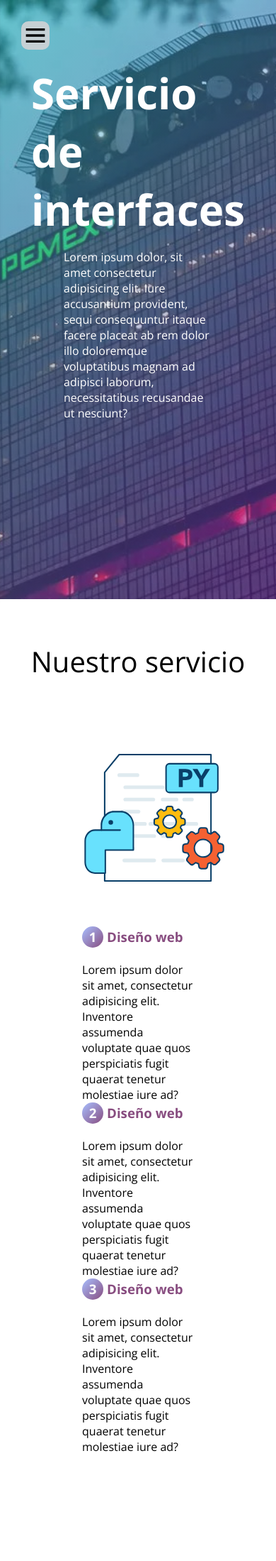
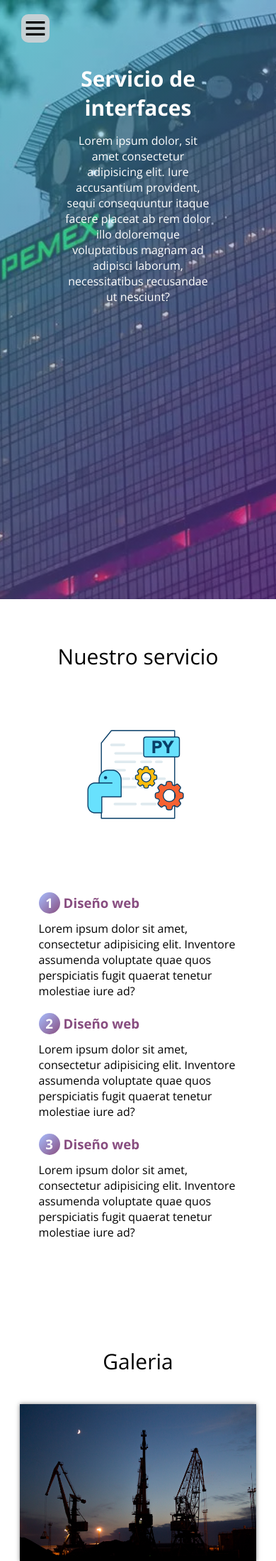
Before and after one commit to CRGdev11/Frontend_web, a PHP site: page / in a window 390 px wide. Shown: the top 2199 px of the page at 71% size. Run offline with PHP 8.4, Linux system fonts and the light colour scheme.

Commit message:
Cuarto sprint

```diff
--- a/css/style.css
+++ b/css/style.css
@@ -32,6 +32,7 @@ header{
 }
 
 .contenedor-head{
+    text-align: center;
     padding: 90px;
     height: 100%;
     display: flex;
@@ -119,7 +120,8 @@ header{
 }
 
 .n-service{
-    margin-bottom: 20px;
+    margin-top: 20px;
+    margin-bottom: 10px;
     color:rgb(136, 77, 128,1);
 }
 
@@ -147,6 +149,7 @@ header{
 }
 
 .img-galeria{
+    object-fit: cover;
     width: 30%;
     display: block;
     margin-bottom: 15px;
@@ -169,6 +172,7 @@ header{
 }
 
 .agregar-imagen{
+    object-fit: cover;
     width: 60%;
     border-radius: 10px;
     transform: scale(0);
@@ -290,3 +294,98 @@ footer{
     background: white;
     margin-bottom: 60px;
 }
+
+@media screen and (max-width:800px){
+    .menu-navegacion{
+        width: 50vw;
+    }
+
+    .titulo{
+        font-size: 40px;
+    }
+
+    .contenedor-servicio img{
+        width: 80%;
+        margin-bottom: 40px;
+    }
+
+    .checklist-servicio{
+        width: 80%;
+    }
+
+    .service{
+        margin-bottom: 30px;
+    }
+
+    .agregar-imagen{
+        width: 80%;
+    }
+
+    .img-galeria{
+        width: 45%;
+    }
+
+    .cont-texto1{
+        width: 80%;
+    }
+
+    .footer-content{
+        justify-content: center;
+
+    }
+
+    .redes-sociales{
+        width: 80%;
+        justify-content: space-evenly;
+        margin-top: 30px;
+    }
+
+    .redes-sociales-icon{
+        margin-left: 0;
+    }
+
+    .redes-sociales i{
+        margin-left: 0;
+    }
+
+    .contact-us{
+        text-align: center;
+        width: 80%;
+        margin-bottom: 10px;
+    }
+}
+
+@media screen and (max-width:500px){
+    .menu-navegacion{
+        width: 100vw;
+    }
+
+    .menu{
+        top: 20px;
+        right: 20px;
+    }
+
+    .titulo{
+        font-size: 30px;
+    }
+
+    .subtitulo{
+        font-size: 30px;
+    }
+
+    .agregar-imagen{
+        width: 95%;
+    }
+
+    .img-galeria{
+        width: 95%;
+    }
+
+    .redes-sociales{
+        width: 100%;
+    }
+
+    .contact-us{
+        width: 90%;
+    }
+}
--- a/index.html
+++ b/index.html
@@ -13,8 +13,9 @@
     <link href="https://fonts.googleapis.com/css2?family=Open+Sans:wght@300;400;700&display=swap" rel="stylesheet">
 </head>
 <body>
+
     <header class="header" id="inicio">
-        <img src="img/menu.svg" alt="" class="menu">
+        <img class="menu" src="img/menu.svg" alt="">
         <nav class="menu-navegacion">
             <a href="#inicio">Inicio</a>
             <a href="#servicio">Servicios</a>
```
